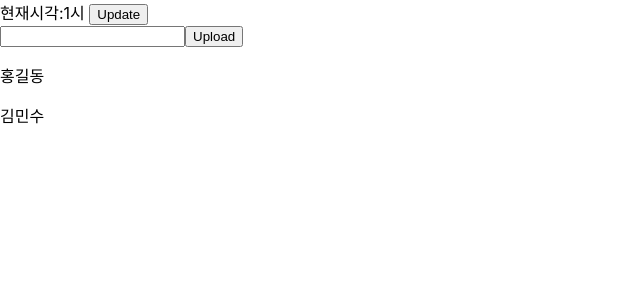
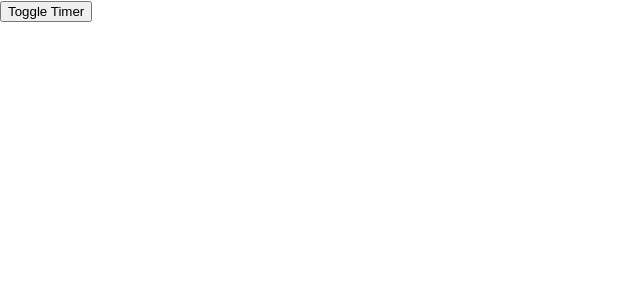
Before and after one commit to Yujaebin/study-react, a React (Create React App) app: page / in a window 1280 px wide. Shown: the top 300 px of the page, without its empty margins (0-640 px from the left). Built offline with nearby package versions, Linux system fonts and the light colour scheme.

Commit message:
study_uesEffect

```diff
--- /dev/null
+++ b/src/Timer.js
@@ -0,0 +1,27 @@
+import React,{useEffect}from 'react'
+
+const Timer=()=>{
+
+    useEffect(()=>{
+        const timer =setInterval(()=>{
+            console.log('타타이머 돌아가는중...')
+        },1000)
+
+        return()=>{
+            clearInterval(timer);
+            console.log("타이머 종료");
+            /*
+            return의 발동 조건! (clean up)git
+            1. dependancy(두번째 인자로 넘기는 배열)가 바뀌어서 effect가 달라져야할 때 (이전 effect 청소)
+            2. 해당 component가 unmount 될 때
+            */
+        }
+    },[]);
+    return(
+        <div>
+            <span>타이머를 시작합니다. 콘솔을 보세요!</span>
+        </div>
+    )
+}
+
+export default Timer
--- a/src/index.js
+++ b/src/index.js
@@ -4,11 +4,12 @@ import './index.css';
 import App from './App';
 import App2 from './App2';
 import Study_useState from './Study_useState';
+import Study_userEffect from './Study_userEffect';
 import reportWebVitals from './reportWebVitals';
 
 ReactDOM.render(
   <React.StrictMode>
-    <Study_useState />
+    <Study_userEffect />
   </React.StrictMode>,
   document.getElementById('root')
 );
--- /dev/null
+++ b/src/study_userEffect.js
@@ -0,0 +1,23 @@
+import React,{useState,useEffect} from 'react'
+import Timer from './Timer'
+/*
+
+useEffcet(()=>{
+    실행할 함수
+},[value])
+
+1. 렌더링이 실행될때마다 특정 명령어를 실행한다
+2. value을 넣어두면 value값이 변할때마다 실행
+3. value를 비워두면 첫렌더링 때만 실행(이후엔 실행 x)
+*/
+function Study_userEffect() {
+  const[showTimer,setShowTimer]=useState(false);
+  return (
+    <div>
+      {showTimer && <Timer/>}
+      <button onClick={()=>{setShowTimer(!showTimer)}}>Toggle Timer</button>
+    </div>
+  )
+}
+
+export default Study_userEffect
```
